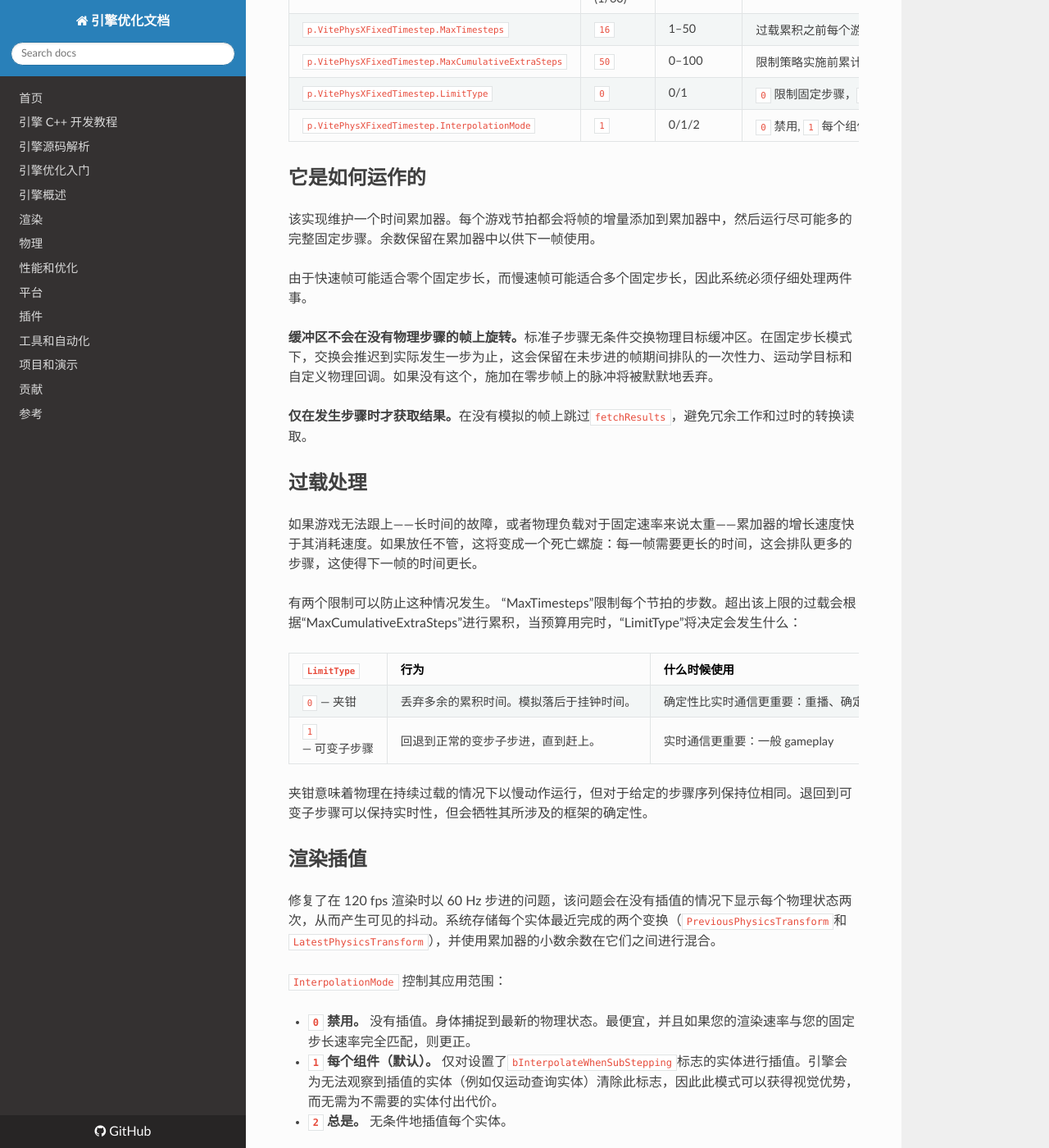
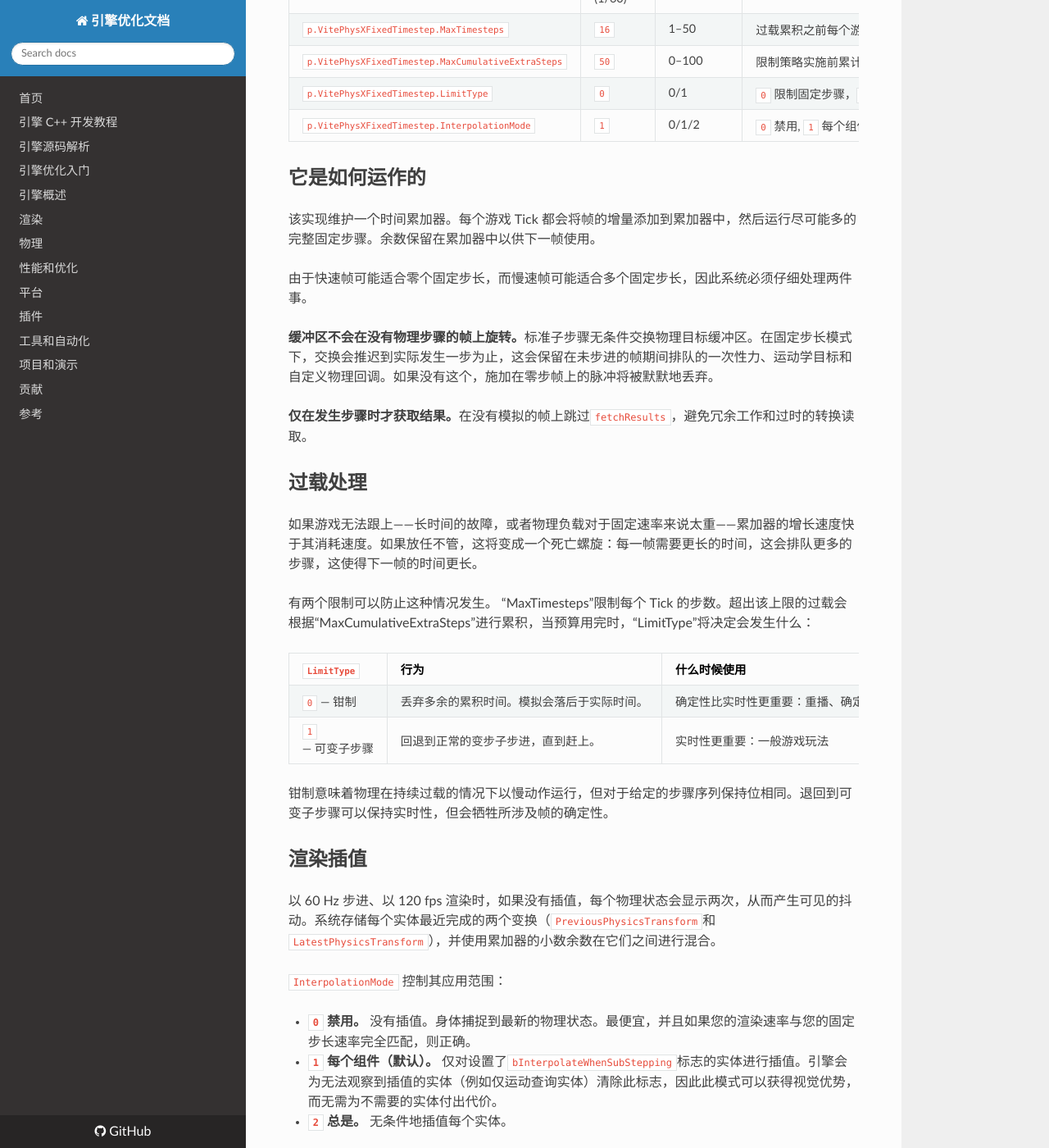
Before and after one commit to OpenHUTB/cpp, an MkDocs documentation site: the page built from docs/optimization/Physics/Fixed-Timestep.md, in a window 1280 px wide and 1400 px high, scrolled down 981 px. Shown: the whole window at 82% size. Built offline with MkDocs 1.6.1, drawn with Linux system fonts in a browser that asks for light colours; nearby versions of some CDN libraries; a script that is not in the unit is left out; some of the changed text lies outside the part shown.

Commit message:
docs(physics): 修正固定时间步长页的 admonition、机翻与 Tick 术语
- 「!!! 注意」改为 warning，「笔记」表头改为「备注」
- 「修复模拟步骤」改为「固定模拟步长」，修正重复的 8ms/33ms 句子
- 「节拍」统一为 Tick，「夹钳」改为「钳制」，「挂钟时间」改为「实际时间」
- 「实时通信」改为「实时性」，「隧道」改为「穿透」，「gameplay」改为「游戏玩法」

```diff
--- a/docs/optimization/Physics/Fixed-Timestep.md
+++ b/docs/optimization/Physics/Fixed-Timestep.md
@@ -29,16 +29,16 @@ Vite 的固定时间步长模式将两者解耦。物理总是以相同的增量
 
 | CVar | 默认 | 范围 | 目的 |
 |---|---|---|---|
-| `p.VitePhysXFixedTimestep.Enabled` | `0` | 0/1 | Master 启用 |
-| `p.VitePhysXFixedTimestep.DeltaTime` | `0.01667` (1/60) | 0.0013&ndash;1.0 | 修复模拟步骤（以秒为单位） |
-| `p.VitePhysXFixedTimestep.MaxTimesteps` | `16` | 1&ndash;50 | 过载累积之前每个游戏节拍的最大固定步数 |
+| `p.VitePhysXFixedTimestep.Enabled` | `0` | 0/1 | 总开关 |
+| `p.VitePhysXFixedTimestep.DeltaTime` | `0.01667` (1/60) | 0.0013&ndash;1.0 | 固定模拟步长（秒） |
+| `p.VitePhysXFixedTimestep.MaxTimesteps` | `16` | 1&ndash;50 | 过载累积之前每个游戏 Tick 的最大固定步数 |
 | `p.VitePhysXFixedTimestep.MaxCumulativeExtraSteps` | `50` | 0&ndash;100 | 限制策略实施前累计过载预算 |
 | `p.VitePhysXFixedTimestep.LimitType` | `0` | 0/1 | `0` 限制固定步骤，`1` 回退到可变子步骤 |
 | `p.VitePhysXFixedTimestep.InterpolationMode` | `1` | 0/1/2 | `0` 禁用, `1` 每个组件, `2` 总是 |
 
 ## 它是如何运作的
 
-该实现维护一个时间累加器。每个游戏节拍都会将帧的增量添加到累加器中，然后运行尽可能多的完整固定步骤。余数保留在累加器中以供下一帧使用。
+该实现维护一个时间累加器。每个游戏 Tick 都会将帧的增量添加到累加器中，然后运行尽可能多的完整固定步骤。余数保留在累加器中以供下一帧使用。
 
 由于快速帧可能适合零个固定步长，而慢速帧可能适合多个固定步长，因此系统必须仔细处理两件事。
 
@@ -50,22 +50,22 @@ Vite 的固定时间步长模式将两者解耦。物理总是以相同的增量
 
 如果游戏无法跟上——长时间的故障，或者物理负载对于固定速率来说太重——累加器的增长速度快于其消耗速度。如果放任不管，这将变成一个死亡螺旋：每一帧需要更长的时间，这会排队更多的步骤，这使得下一帧的时间更长。
 
-有两个限制可以防止这种情况发生。 “MaxTimesteps”限制每个节拍的步数。超出该上限的过载会根据“MaxCumulativeExtraSteps”进行累积，当预算用完时，“LimitType”将决定会发生什么：
+有两个限制可以防止这种情况发生。 “MaxTimesteps”限制每个 Tick 的步数。超出该上限的过载会根据“MaxCumulativeExtraSteps”进行累积，当预算用完时，“LimitType”将决定会发生什么：
 
 | `LimitType` | 行为 | 什么时候使用 |
 |---|---|---|
-| `0` &mdash; 夹钳 | 丢弃多余的累积时间。模拟落后于挂钟时间。 | 确定性比实时通信更重要：重播、确定性测试 |
-| `1` &mdash; 可变子步骤 | 回退到正常的变步子步进，直到赶上。 | 实时通信更重要：一般 gameplay |
+| `0` &mdash; 钳制 | 丢弃多余的累积时间。模拟会落后于实际时间。 | 确定性比实时性更重要：重播、确定性测试 |
+| `1` &mdash; 可变子步骤 | 回退到正常的变步子步进，直到赶上。 | 实时性更重要：一般游戏玩法 |
 
-夹钳意味着物理在持续过载的情况下以慢动作运行，但对于给定的步骤序列保持位相同。退回到可变子步骤可以保持实时性，但会牺牲其所涉及的框架的确定性。
+钳制意味着物理在持续过载的情况下以慢动作运行，但对于给定的步骤序列保持位相同。退回到可变子步骤可以保持实时性，但会牺牲所涉及帧的确定性。
 
 ## 渲染插值
 
-修复了在 120 fps 渲染时以 60 Hz 步进的问题，该问题会在没有插值的情况下显示每个物理状态两次，从而产生可见的抖动。系统存储每个实体最近完成的两个变换（`PreviousPhysicsTransform`和`LatestPhysicsTransform`），并使用累加器的小数余数在它们之间进行混合。
+以 60 Hz 步进、以 120 fps 渲染时，如果没有插值，每个物理状态会显示两次，从而产生可见的抖动。系统存储每个实体最近完成的两个变换（`PreviousPhysicsTransform`和`LatestPhysicsTransform`），并使用累加器的小数余数在它们之间进行混合。
 
 `InterpolationMode` 控制其应用范围：
 
-- **`0` 禁用。** 没有插值。身体捕捉到最新的物理状态。最便宜，并且如果您的渲染速率与您的固定步长速率完全匹配，则更正。
+- **`0` 禁用。** 没有插值。身体捕捉到最新的物理状态。最便宜，并且如果您的渲染速率与您的固定步长速率完全匹配，则正确。
 - **`1` 每个组件（默认）。** 仅对设置了`bInterpolateWhenSubStepping`标志的实体进行插值。引擎会为无法观察到插值的实体（例如仅运动查询实体）清除此标志，因此此模式可以获得视觉优势，而无需为不需要的实体付出代价。
 - **`2` 总是。** 无条件地插值每个实体。
 
```
Also changed, not shown: other parts of docs/optimization/Physics/Fixed-Timestep.md (+7 -7 lines).
